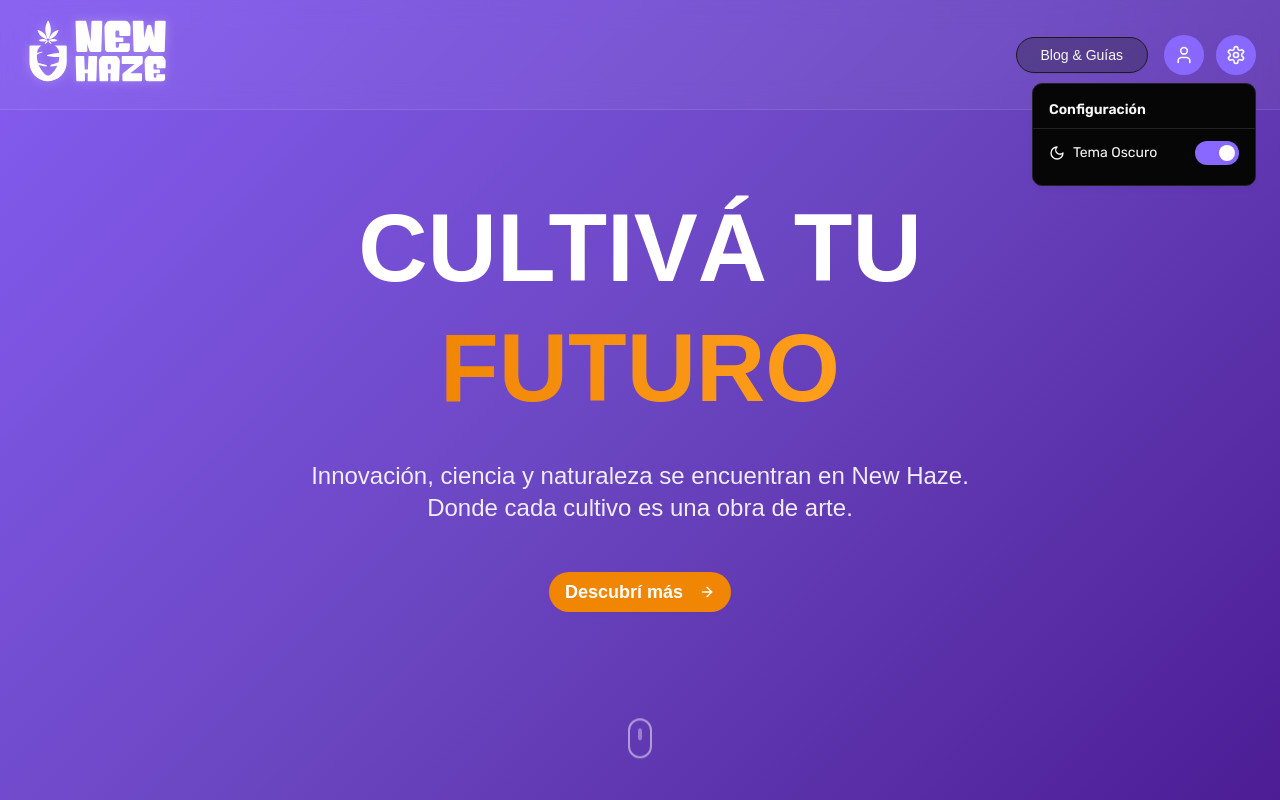
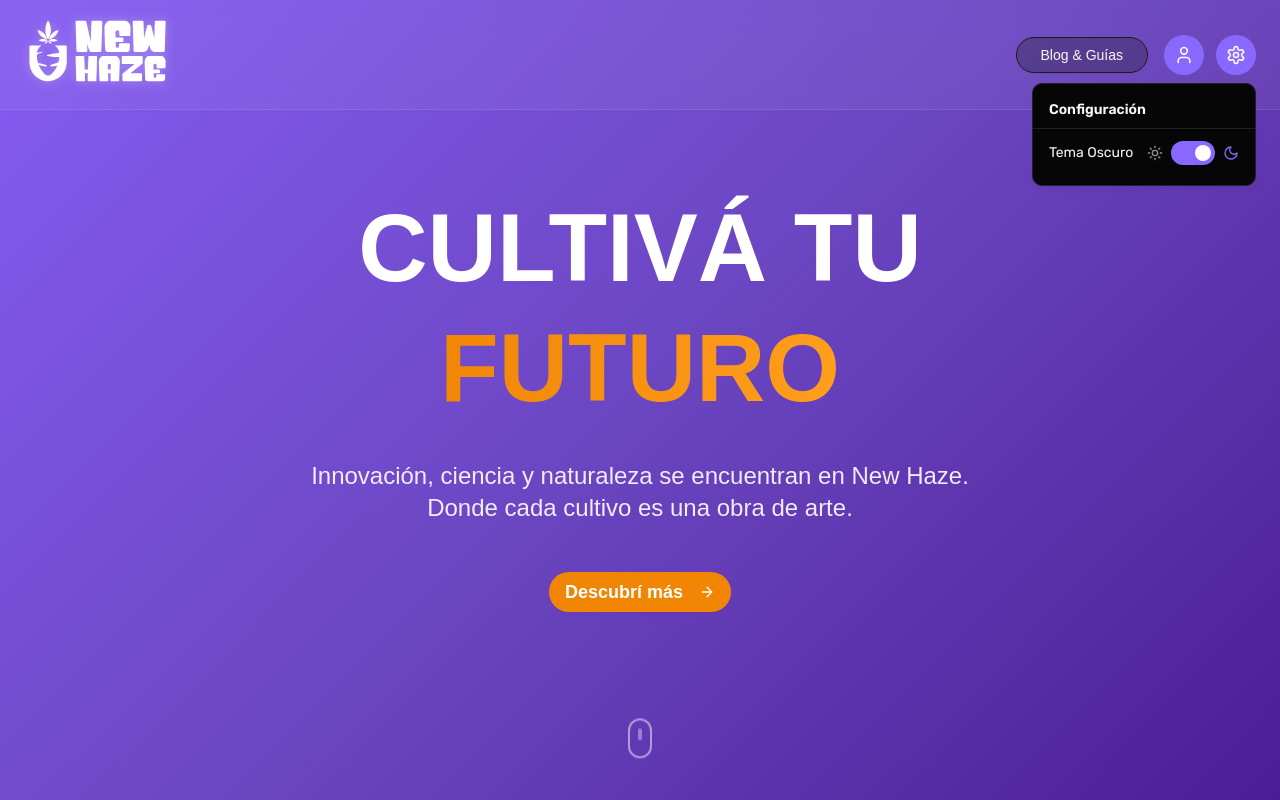
Before and after one commit to GuidoAmici/newhaze-website, a Next.js app: page / in a window 1280 px wide. Both pictures are taken after a click on the button 1236 px from the left and 54 px from the top of the page. Shown: the top 800 px of the page. Built offline with nearby package versions, Linux system fonts and the light colour scheme; no server answers.

Commit message:
feat: enhance settings menu with dynamic theme switcher
Add smooth closing animation, fixed dark theme text, and reorganize theme switcher icons.

Co-authored-by: Guido Amici <42481462+GuidoAmici@users.noreply.github.com>

```diff
--- a/components/header.tsx
+++ b/components/header.tsx
@@ -77,23 +77,20 @@ export default function Header() {
               </button>
 
               {isSettingsOpen && (
-                <div className="absolute right-0 mt-2 w-56 bg-background border border-border rounded-lg shadow-lg py-2 z-50 animate-in fade-in slide-in-from-top-2 duration-200">
+                <div className="absolute right-0 mt-2 w-56 bg-background border border-border rounded-lg shadow-lg py-2 z-50 animate-in fade-in slide-in-from-top-2 duration-200 data-[state=closed]:animate-out data-[state=closed]:fade-out data-[state=closed]:slide-out-to-top-2 data-[state=closed]:duration-200">
                   <div className="px-4 py-2 text-sm font-semibold text-foreground border-b border-border">
                     Configuración
                   </div>
 
                   {/* Theme Slider */}
-                  <div className="px-4 py-3 flex items-center justify-between">
+                  <div className="px-4 py-3 flex items-center justify-between gap-3">
+                    <span className="text-sm text-foreground">Tema Oscuro</span>
+
                     <div className="flex items-center gap-2">
-                      {theme === "dark" ? (
-                        <Moon className="h-4 w-4" />
-                      ) : (
-                        <Sun className="h-4 w-4" />
-                      )}
-                      <span className="text-sm text-foreground">
-                        {theme === "dark" ? "Tema Oscuro" : "Tema Claro"}
-                      </span>
-                    </div>
+                      {/* Sun Icon */}
+                      <Sun className={`h-4 w-4 transition-colors duration-300 ${
+                        theme === "dark" ? "text-muted-foreground" : "text-accent"
+                      }`} />
 
                       {/* Slider Toggle */}
                       <button
@@ -109,6 +106,12 @@ export default function Header() {
                           }`}
                         />
                       </button>
+
+                      {/* Moon Icon */}
+                      <Moon className={`h-4 w-4 transition-colors duration-300 ${
+                        theme === "dark" ? "text-accent" : "text-muted-foreground"
+                      }`} />
+                    </div>
                   </div>
                 </div>
               )}
```
Lines whose indentation alone changed are shown as unchanged.
